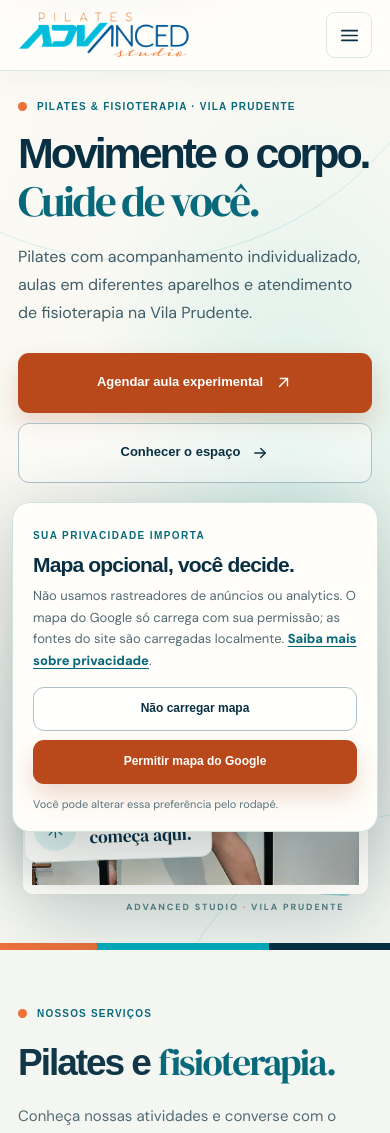
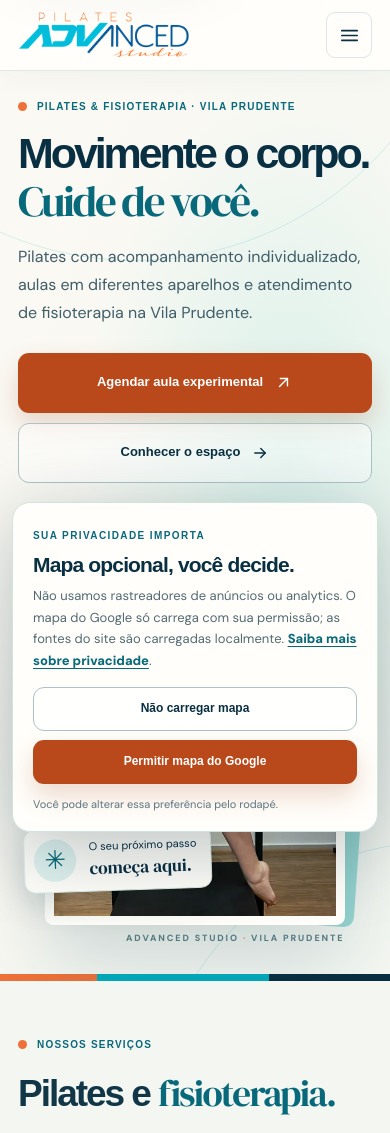
Before and after one commit to br330a/advanced-pilates, a React (Vite) app: page / in a window 390 px wide. Shown: the top 1133 px of the page. Built offline with nearby package versions, Linux system fonts and the light colour scheme.

Commit message:
fix: ajusta teste ao novo enquadramento do hero

```diff
--- a/src/App.css
+++ b/src/App.css
@@ -49,9 +49,9 @@ h1 em, h2 em { font-family: "DM Serif Display", Georgia, serif; font-style: ital
 .hero-actions { display: flex; flex-wrap: wrap; align-items: center; gap: 12px; margin-top: 25px; }
 .hero-art { position: relative; min-width: 0; padding: 14px 8px 10px 17px; animation: appear-up .9s .14s both; }
 .hero-art::before { content: ""; position: absolute; inset: 0 0 27px 55px; background: #9cdad5; border-radius: 250px 250px 18px 18px; transform: rotate(4deg); }
-.hero-image-shape { position: relative; width: 100%; overflow: hidden; aspect-ratio: 4 / 5; border-radius: 240px 240px 18px 18px; border: 9px solid #fffefa; box-shadow: 0 35px 80px rgba(8,61,70,.18); background: #a8d6ce; }
+.hero-image-shape { position: relative; width: 96%; margin-inline: auto; overflow: hidden; aspect-ratio: 3 / 4; border-radius: 240px 240px 18px 18px; border: 9px solid #fffefa; box-shadow: 0 35px 80px rgba(8,61,70,.18); background: #a8d6ce; }
 .hero-image-shape picture, .professional-photo-frame picture, .studio-carousel-slide picture { display: block; width: 100%; height: 100%; }
-.hero-image-shape img { width: 100%; height: 100%; object-fit: cover; object-position: 50% 9%; }
+.hero-image-shape img { width: 100%; height: 100%; object-fit: cover; object-position: center; }
 .hero-image-label { position: absolute; bottom: 61px; left: -33px; z-index: 2; background: #fffefa; color: var(--navy); padding: 13px 21px 13px 15px; border-radius: 12px; display: flex; gap: 14px; align-items: center; box-shadow: 0 14px 36px rgba(12,58,68,.16); font-size: 12px; line-height: 1.5; border: 1px solid #e0efeb; transform: rotate(-2deg); }
 .hero-image-label strong { font-family: "DM Serif Display",Georgia,serif; font-style: italic; font-size: 22px; font-weight: 400; }
 .label-burst { display: grid; place-items: center; background: #e0f3f0; border-radius: 50%; width: 54px; height: 54px; color: var(--cyan-dark); font-size: 28px; }
@@ -333,8 +333,7 @@ h1 em, h2 em { font-family: "DM Serif Display", Georgia, serif; font-style: ital
   .hero-copy h1 { font-size: clamp(53px,8.8vw,74px); max-width: 720px; }
   .hero-copy > p { max-width: 650px; }
   .hero-art { margin: 40px auto 0; max-width: 395px; width: 100%; margin-top: 24px; }
-  .hero-image-shape { aspect-ratio: 1 / 1.15; border-radius: 220px 220px 12px 12px; }
-  .hero-image-shape img { object-position: 50% 0%; }
+  .hero-image-shape { width: 90%; aspect-ratio: 3 / 4; border-radius: 220px 220px 12px 12px; }
   .hero-art::before { border-radius: 220px 220px 15px 15px; }
   .faq-grid, .location-grid { grid-template-columns: 1fr; gap: 50px; }
   .map-panel, .map-panel iframe, .map-cover { min-height: 425px; }
@@ -368,7 +367,7 @@ h1 em, h2 em { font-family: "DM Serif Display", Georgia, serif; font-style: ital
   .hero-actions { gap: 10px; margin-top: 26px; }
   .hero-actions .button { width: 100%; }
   .hero-art { margin-top: 22px; max-width: 345px; }
-  .hero-image-shape { aspect-ratio: 1 / 1.07; }
+  .hero-image-shape { width: 87%; aspect-ratio: 3 / 4; }
   .hero-image-label { bottom: 51px; left: 2px; padding: 10px 15px 10px 10px; transform: rotate(-2deg) scale(.92); transform-origin: bottom left; }
   .hero-image-label strong { font-size: 19px; }
   .label-burst { width: 46px; height: 46px; }
```
Also changed, not shown: 1 other file (tests, documents, lock files or other folders).
